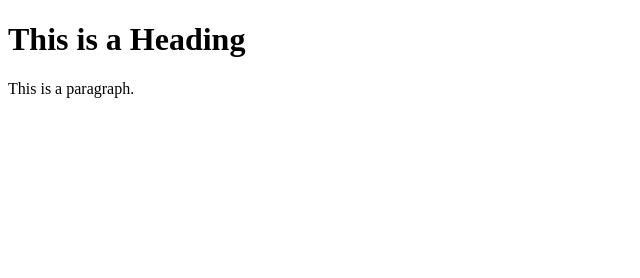
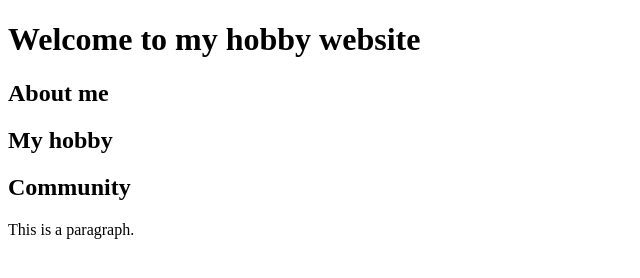
Before and after one commit to chebxx/index.html, a plain HTML site: page github.html in a window 1280 px wide. Shown: the whole page, without its empty margins (0-640 px from the left). Drawn offline with Linux system fonts and the light colour scheme.

Commit message:
Update github.html

```diff
--- a/github.html
+++ b/github.html
@@ -2,7 +2,11 @@
 <html>
 <body>
 
-<h1>This is a Heading</h1>
+  <h1>Welcome to my hobby website</h1>
+  <h2>About me</h2>
+  <h2>My hobby</h2>
+  <h2>Community</h2>
+
 <p>This is a paragraph.</p>
 
 </body>
```
